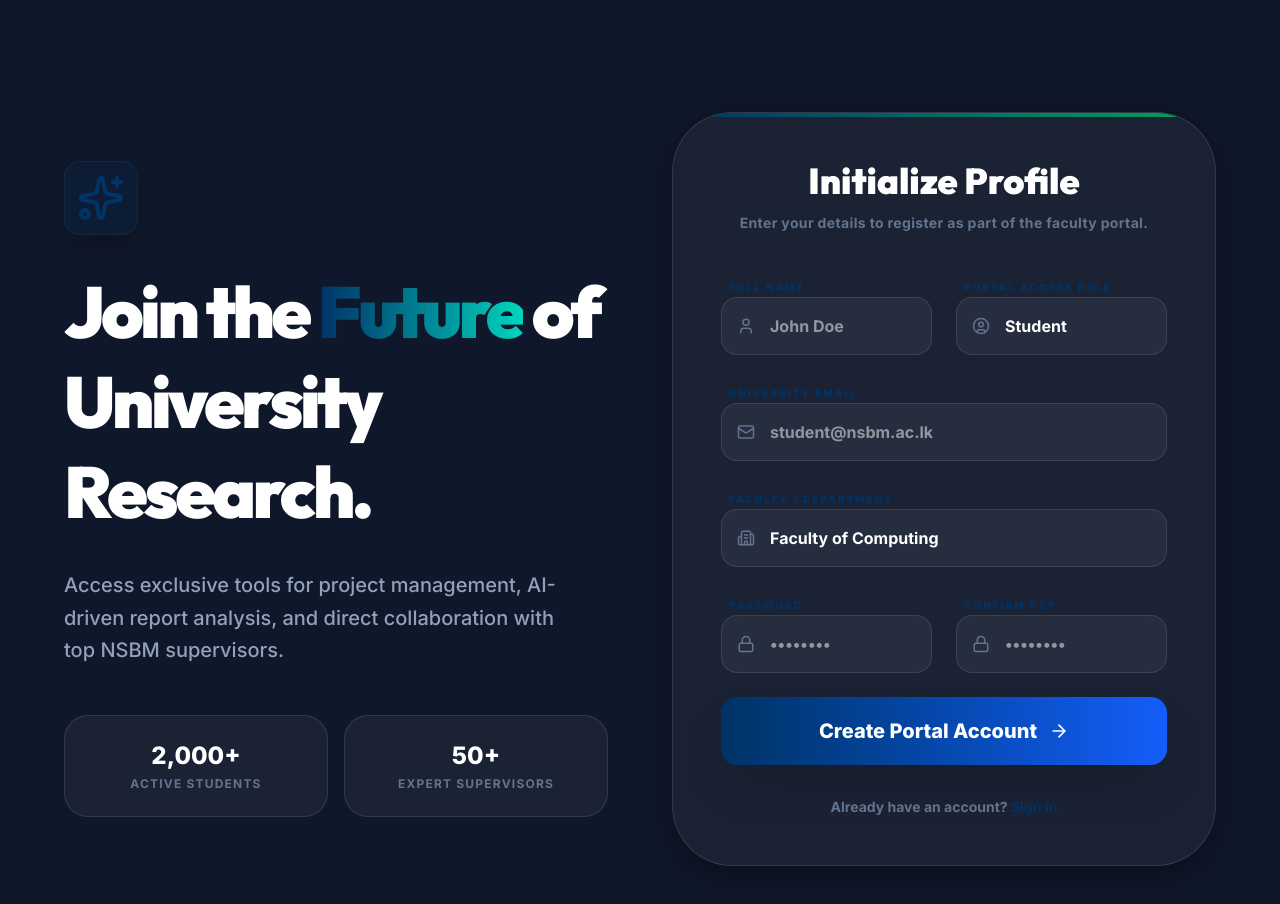
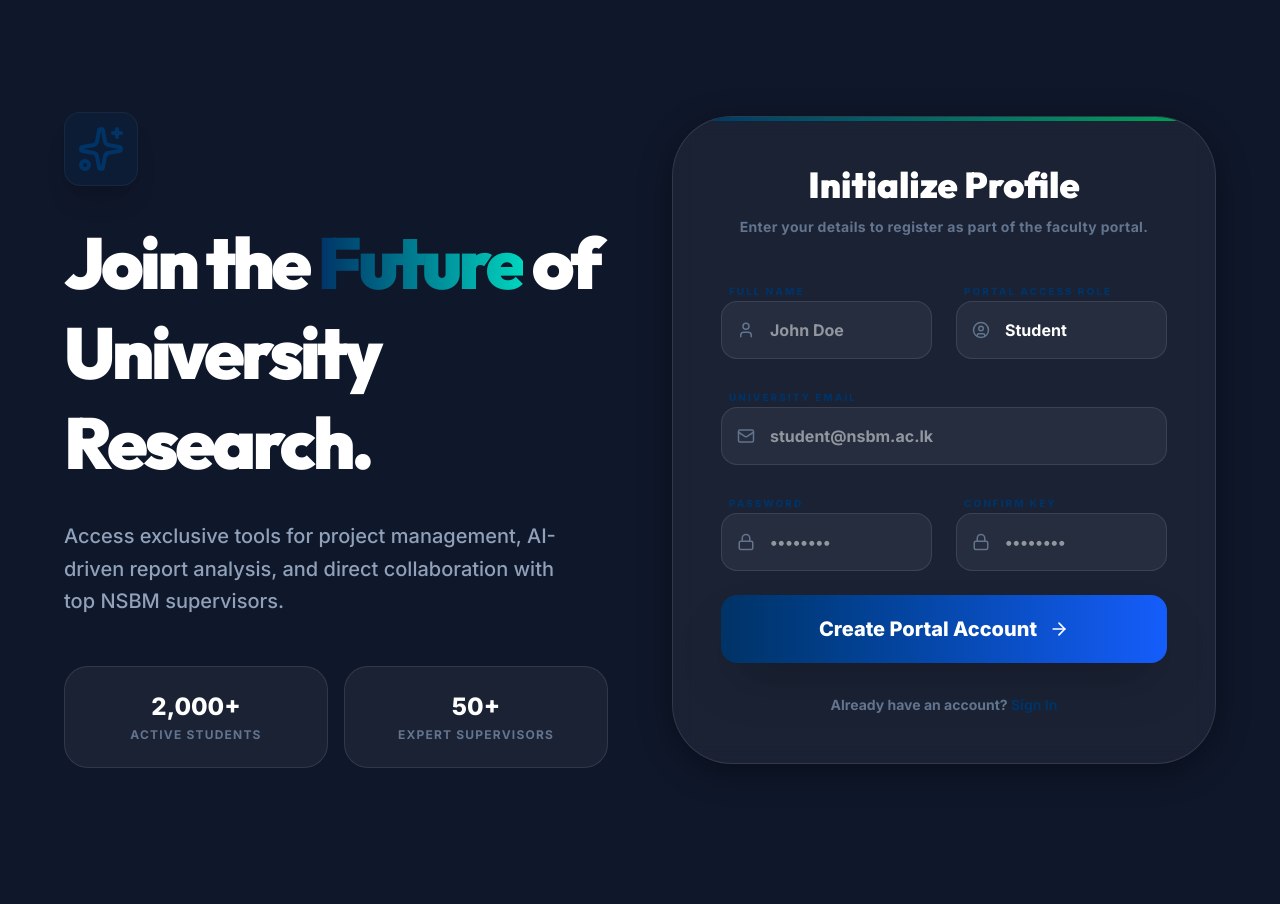
Before and after one commit to ranumipesakya/FYPMS, a React (Vite) app in the folder frontend/: page /register in a window 1280 px wide. Shown: the top 904 px of the page. After the commit the page ends 848 px from the top, so only its background shows below. Built offline with nearby package versions, Linux system fonts and the light colour scheme.

Commit message:
Fix Register: Simplify form and remove Faculty/Department selection

```diff
--- a/frontend/src/pages/Register.tsx
+++ b/frontend/src/pages/Register.tsx
@@ -7,7 +7,6 @@ import {
   Mail,
   Lock,
   ShieldCheck,
-  Building2,
   ArrowRight,
   Sparkles,
   UserCircle
@@ -24,8 +23,7 @@ const Register: React.FC = () => {
     email: '',
     password: '',
     confirmPassword: '',
-    role: 'student' as 'student' | 'supervisor' | 'admin',
-    department: 'Computing'
+    role: 'student' as 'student' | 'supervisor' | 'admin'
   });
 
   const handleSubmit = async (e: React.FormEvent) => {
@@ -43,8 +41,7 @@ const Register: React.FC = () => {
         name: formData.name,
         email: formData.email,
         password: formData.password,
-        role: formData.role,
-        department: formData.department
+        role: formData.role
       });
 
       login(data);
@@ -148,21 +145,7 @@ const Register: React.FC = () => {
                  </div>
               </div>
 
-              {/* Department */}
-              <div className="space-y-2">
-                 <label className="text-[10px] font-black text-brand-blue uppercase tracking-[0.2em] ml-2">Faculty / Department</label>
-                 <div className="relative group">
-                    <Building2 size={18} className="absolute left-4 top-1/2 -translate-y-1/2 text-slate-500 group-focus-within:text-brand-blue" />
-                    <select
-                      className="w-full pl-12 pr-4 py-4 bg-white/5 border border-white/10 rounded-2xl text-white font-bold outline-none ring-brand-blue/50 focus:ring-2 appearance-none cursor-pointer"
-                      value={formData.department} onChange={e => setFormData({...formData, department: e.target.value})}
-                    >
-                       <option value="Computing" className="bg-[#0f172a]">Faculty of Computing</option>
-                       <option value="Business" className="bg-[#0f172a]">Faculty of Business</option>
-                       <option value="Engineering" className="bg-[#0f172a]">Faculty of Engineering</option>
-                    </select>
-                 </div>
-              </div>
+              {/* Department Removed as per request */}
 
               <div className="grid grid-cols-1 md:grid-cols-2 gap-6">
                  {/* Password */}
```
Also changed, not shown: 2 other files (tests, documents, lock files or other folders).
